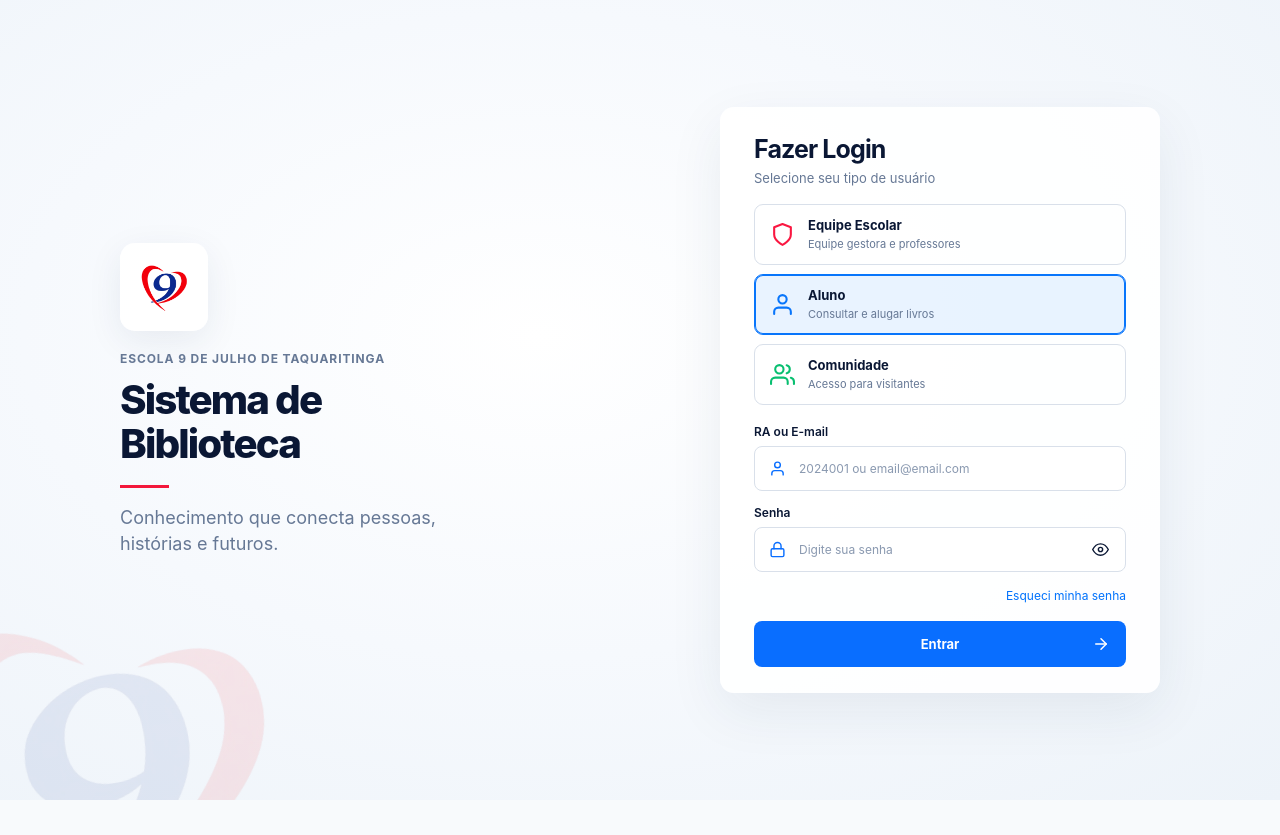
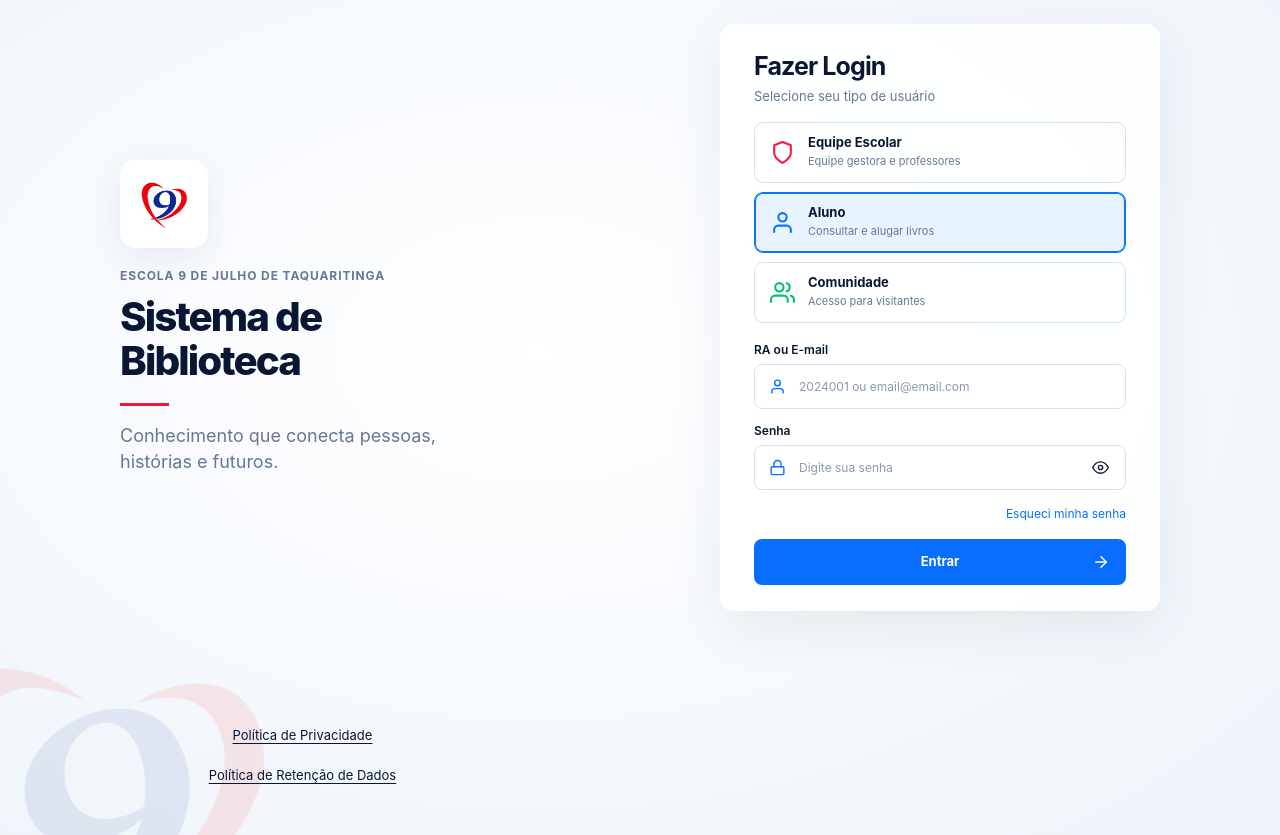
Before and after one commit to MKTTeus/prjBiblioteca, a React (Vite) app: page /#/login in a window 1280 px wide. Before the commit the page ends 800 px from the top, so only its background shows below. Built offline with nearby package versions, Linux system fonts and the light colour scheme.

Commit message:
Expose privacy and retention policies in pages/Login.jsx

```diff
--- a/src/pages/Login.jsx
+++ b/src/pages/Login.jsx
@@ -1,3 +1,4 @@
+import PolicyLinks from "../components/PolicyLinks/PolicyLinks";
 import React, { useState, useRef } from "react";
 import { useNavigate } from "react-router-dom";
 import { useAuth } from "../contexts/AuthContext";
@@ -200,6 +201,7 @@ export default function Login() {
             </LoadingButton>
           </form>
         </main>
+        <PolicyLinks />
       </div>
     </div>
   );
```
